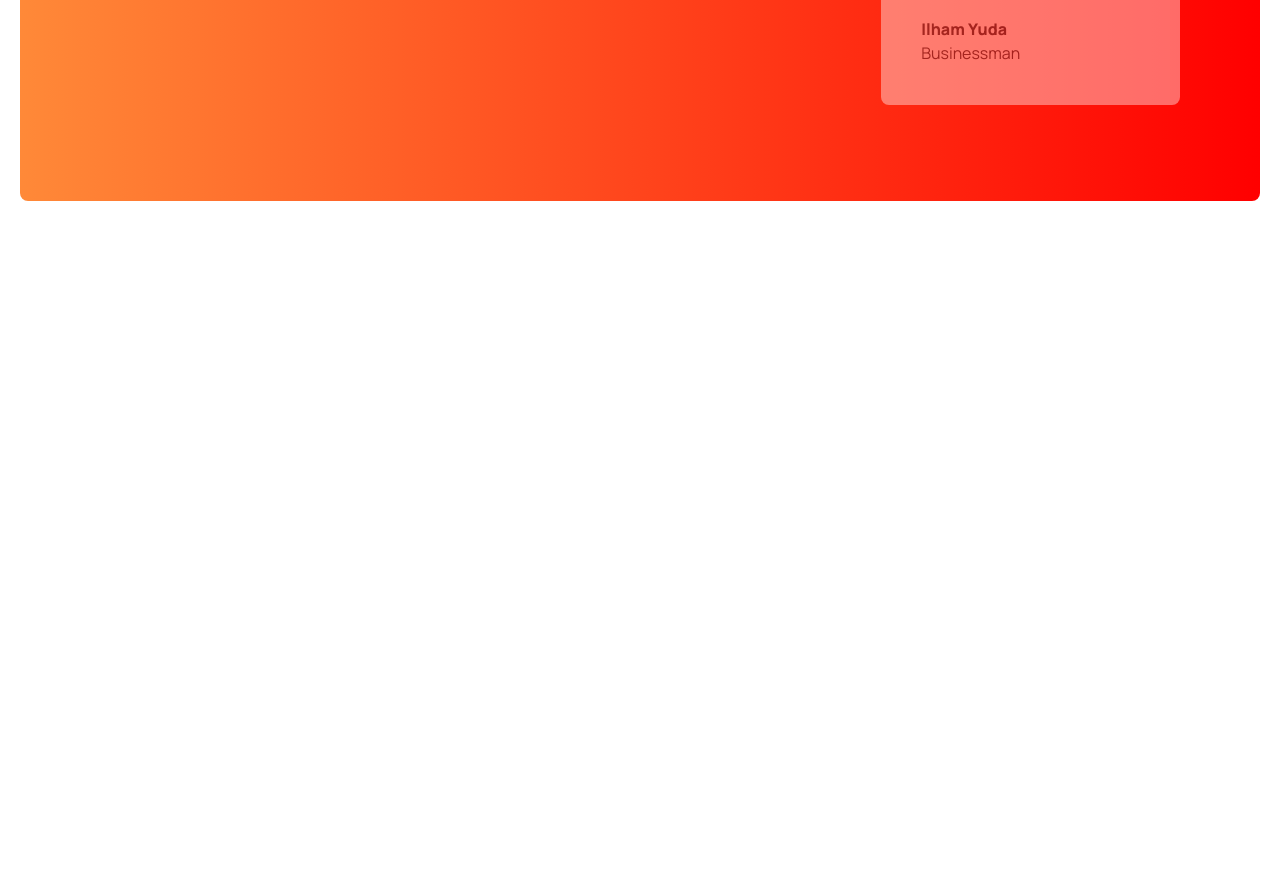
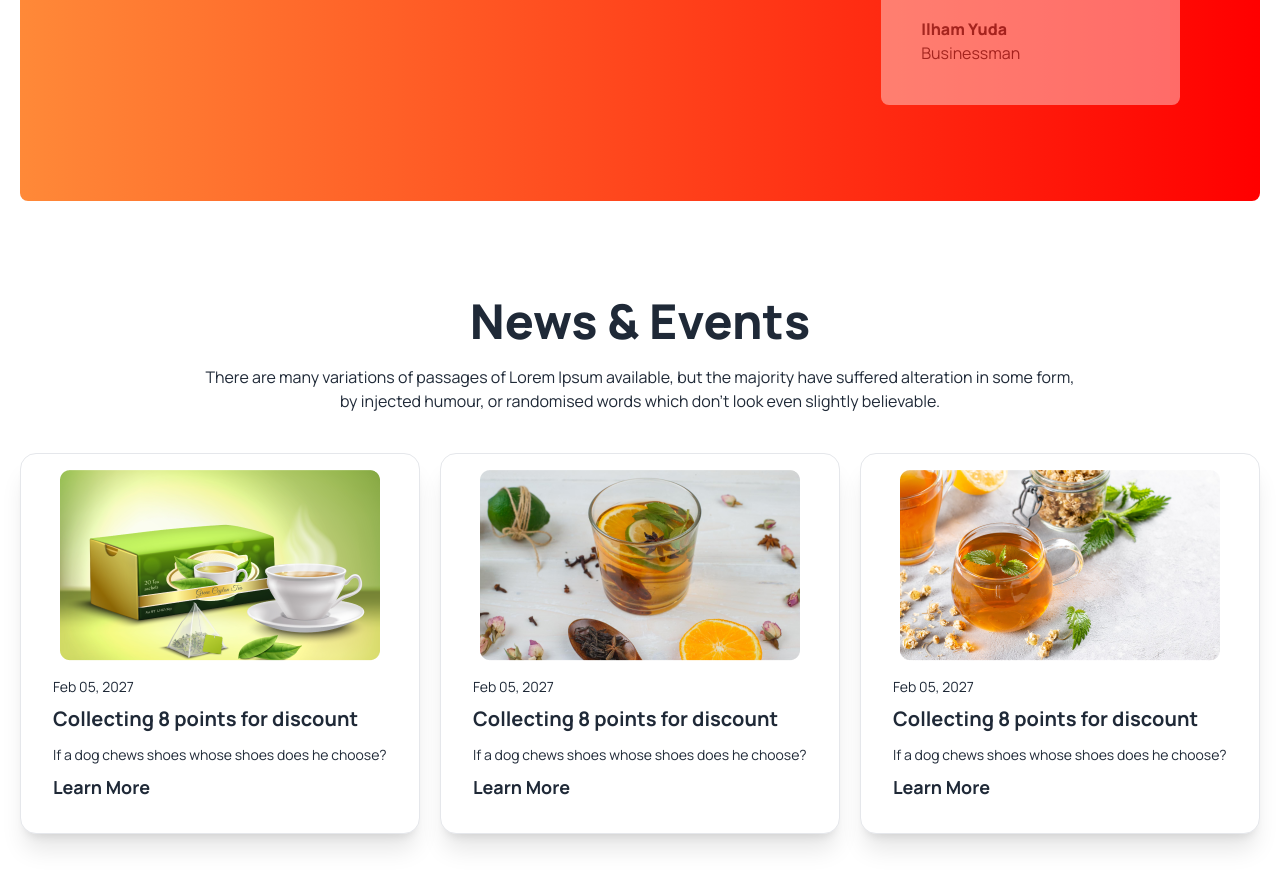
Before and after one commit to naymurweb/tea-house, a plain HTML site: page index.html in a window 1280 px wide. Shown: the part 2581-3469 px from the top of the page. Before the commit the page ends 2878 px from the top, so only its background shows below. Drawn offline with nearby package versions, Linux system fonts and the light colour scheme.

Commit message:
news-events

```diff
--- a/index.html
+++ b/index.html
@@ -233,11 +233,60 @@
 
         </section>
 
+        <!-- News & Events -->
+        <section class="my-24">
+            <div class="text-center">
+                <h2 class="text-5xl font-extrabold mb-5">News & Events</h2>
+                <p>There are many variations of passages of Lorem Ipsum available, but the majority have suffered
+                    alteration in some form, <br> by injected humour, or randomised words which don't look even slightly
+                    believable. </p>
+            </div>
+
+            <div class="grid grid-cols-1 md:grid-cols-2 lg:grid-cols-3 mt-10 gap-5">
+
+                <div class="card card-compact bg-base-100 shadow-xl border p-4">
+                    <figure><img src="./images/news-1.png" alt="Shoes" /></figure>
+                    <div class="card-body">
+                        <p>Feb 05, 2027</p>
+                        <h2 class="card-title">Collecting 8 points for discount</h2>
+                        <p>If a dog chews shoes whose shoes does he choose?</p>
+                        <div class="card-actions justify-start">
+                            <button class="font-bold text-lg">Learn More</button>
+                        </div>
+                    </div>
+                </div>
+
+                <div class="card card-compact bg-base-100 shadow-xl border p-4">
+                    <figure><img src="./images/news-2.png" alt="Shoes" /></figure>
+                    <div class="card-body">
+                        <p>Feb 05, 2027</p>
+                        <h2 class="card-title">Collecting 8 points for discount</h2>
+                        <p>If a dog chews shoes whose shoes does he choose?</p>
+                        <div class="card-actions justify-start">
+                            <button class="font-bold text-lg">Learn More</button>
+                        </div>
+                    </div>
+                </div>
+
+                <div class="card card-compact bg-base-100 shadow-xl border p-4">
+                    <figure><img src="./images/news-3.png" alt="Shoes" /></figure>
+                    <div class="card-body">
+                        <p>Feb 05, 2027</p>
+                        <h2 class="card-title">Collecting 8 points for discount</h2>
+                        <p>If a dog chews shoes whose shoes does he choose?</p>
+                        <div class="card-actions justify-start">
+                            <button class="font-bold text-lg">Learn More</button>
+                        </div>
+                    </div>
+                </div>
+
+            </div>
+
+        </section>
+
     </main>
 
-    <footer>
 
-    </footer>
 
 </body>
 
```
